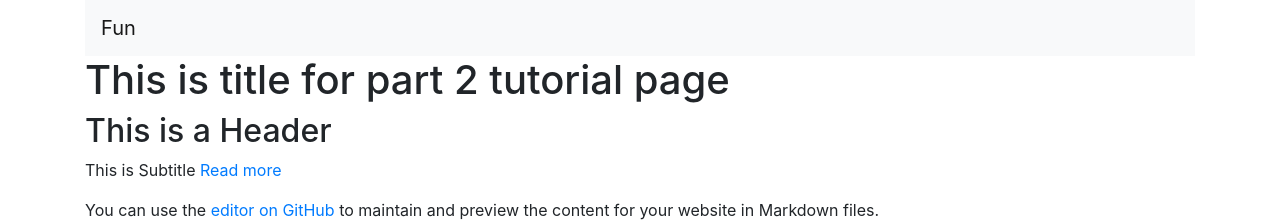
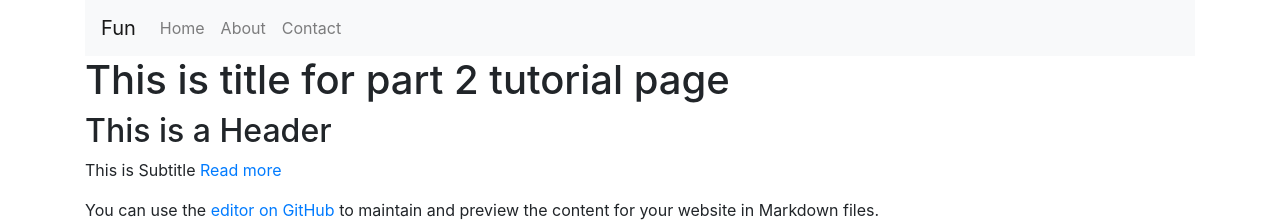
Before and after one commit to npokhare/hello-world, a Jekyll site: the page built from README.md, in a window 1280 px wide. Shown: the top 222 px of the page. Built offline with Jekyll 4.4.1, drawn with Linux system fonts in a browser that asks for light colours; our own code applies the rules of GitHub Pages for plain Markdown files.

Commit message:
Update default.html

```diff
--- a/_layouts/default.html
+++ b/_layouts/default.html
@@ -19,10 +19,9 @@
   </button>
   <div class="collapse navbar-collapse" id="navbarSupportedContent">
     <ul class="navbar-nav mr-auto">
-      {% for navigation in site.data.navigation %}
-      {% assign topnavigation = navigation[1] %}
+      {% for navigation in site.data.navigation.top %}
         <li class="nav-item">
-          <a class="nav-link" href="{{ topnavigation.link }}"> {{ topnavigation.title }}</a>
+          <a class="nav-link" href="{{ navigation.link }}"> {{ navigation.title }}</a>
         </li>
       {% endfor %}
     </ul>
```
